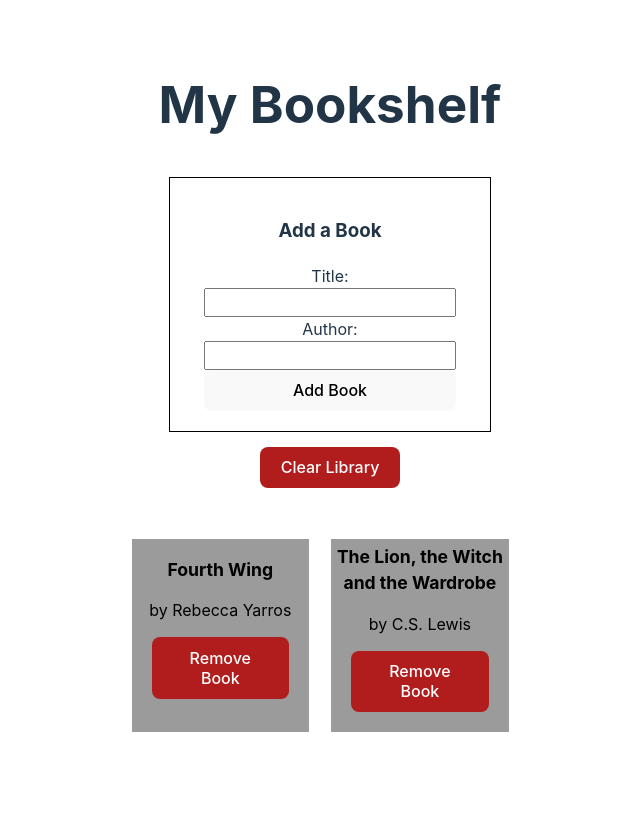
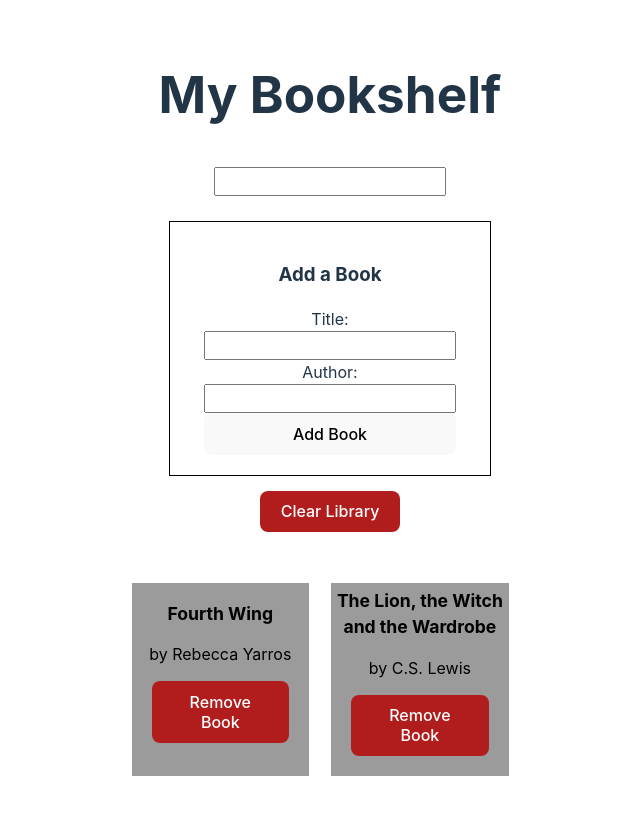
Before and after one commit to ladeoshodi/controlled-forms-in-react-lab, a React (Vite) app: page / in a window 1280 px wide. Shown: the top 814 px of the page, without its empty margins (310-950 px from the left). Built offline with nearby package versions, Linux system fonts and the light colour scheme.

Commit message:
Add filtering

```diff
--- a/src/components/Bookshelf.jsx
+++ b/src/components/Bookshelf.jsx
@@ -14,6 +14,7 @@ function Bookshelf() {
 
   const [books, setBooks] = useState(initialBooks);
   const [newBook, setNewBook] = useState(initialNewBook);
+  const [filterBooks, setFilterBooks] = useState("");
 
   function handleSubmit(e) {
     e.preventDefault();
@@ -43,8 +44,42 @@ function Bookshelf() {
     setBooks(currentBooks);
   }
 
+  function handleSearchInput(e) {
+    const currentFilteredBooks = structuredClone(books);
+    const filteredBooks = currentFilteredBooks.filter((currentBook) =>
+      currentBook.title.toLowerCase().includes(e.target.value.toLowerCase())
+    );
+    setFilterBooks(filteredBooks);
+  }
+
+  function renderBooks(booksToRender) {
+    return booksToRender.map((book) => {
+      return (
+        <div key={book.id} className="bookCard">
+          <div className="book-title">{book.title}</div>
+          <div className="book-author">by {book.author}</div>
+          <button
+            className="remove-button"
+            onClick={handleDeleteBook}
+            data-book-id={book.id}
+          >
+            Remove Book
+          </button>
+        </div>
+      );
+    });
+  }
+
   return (
     <div className="bookshelfDiv">
+      <input
+        className="search-input"
+        type="search"
+        name="search"
+        id="search"
+        onInput={handleSearchInput}
+        value={filterBooks.title}
+      />
       <div className="formDiv">
         <h3>Add a Book</h3>
         <form onSubmit={handleSubmit}>
@@ -71,21 +106,7 @@ function Bookshelf() {
         Clear Library
       </button>
       <div className="bookCardsDiv">
-        {books.map((book) => {
-          return (
-            <div key={book.id} className="bookCard">
-              <div className="book-title">{book.title}</div>
-              <div className="book-author">by {book.author}</div>
-              <button
-                className="remove-button"
-                onClick={handleDeleteBook}
-                data-book-id={book.id}
-              >
-                Remove Book
-              </button>
-            </div>
-          );
-        })}
+        {filterBooks ? renderBooks(filterBooks) : renderBooks(books)}
       </div>
     </div>
   );
--- a/src/index.css
+++ b/src/index.css
@@ -117,6 +117,11 @@ input {
   margin: 15px;
 }
 
+.search-input {
+  margin-bottom: 25px;
+  width: 50%;
+}
+
 @media (prefers-color-scheme: light) {
   :root {
     color: #213547;
```
